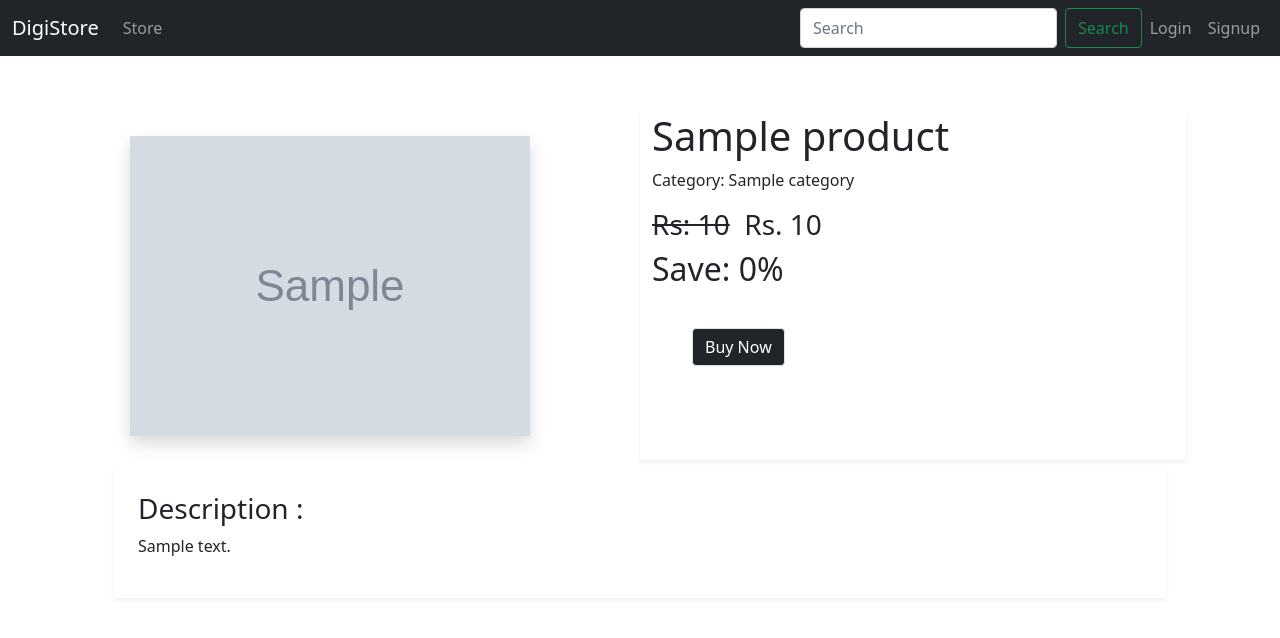
After one commit to shivamsharmass/DiGi_Notes, a Django app: a page that uses diginotes/store/templates/store/base.html in a window 1280 px wide. The commit adds this page. Shown: the top 638 px of the page. Run offline with Django 3.2, Linux system fonts and the light colour scheme; tables that the repository leaves empty hold one stand-in row (values such as "Sample post"); grey boxes marked "Sample" are stand-in pictures.

Commit message:
Added logout, and many more features

```diff
--- a/diginotes/store/templates/store/base.html
+++ b/diginotes/store/templates/store/base.html
@@ -7,7 +7,14 @@
     <meta name="viewport" content="width=device-width, initial-scale=1.0">
     <title>{% block title %}{% endblock %}</title>
     <script src="https://cdn.jsdelivr.net/npm/bootstrap@5.0.2/dist/js/bootstrap.bundle.min.js" integrity="sha384-MrcW6ZMFYlzcLA8Nl+NtUVF0sA7MsXsP1UyJoMp4YLEuNSfAP+JcXn/tWtIaxVXM" crossorigin="anonymous"></script>
-</head>
+
+    <style>
+      .display-5{
+        font-size: 40px;
+        font-weight: 400;
+      }
+    </style>
+  </head>
 <body>
     <!-- Header start -->
     <nav class="navbar navbar-expand-lg navbar-dark bg-dark">
@@ -30,15 +37,18 @@
                     <input class="form-control me-2" type="search" placeholder="Search" aria-label="Search" name="search" id="search">
                     <button class="btn btn-outline-success" type="submit">Search</button>
                 </form>
-                <li class="nav-item">
-                  <a class="nav-link" href="/logout">Logout</a>
-                </li>
+              {% if request.user.is_authenticated %}
+              <li class="nav-item">
+                <a class="nav-link" href="/logout">Logout</a>
+              </li>
+              {% else %}
               <li class="nav-item">
                 <a class="nav-link" href="/login">Login</a>
               </li>
               <li class="nav-item">
                 <a class="nav-link" href="/signup">Signup</a>
               </li>
+              {% endif %}
             </ul>
 
 
--- /dev/null
+++ b/diginotes/store/templates/store/product_detail.html
@@ -0,0 +1,38 @@
+{% extends 'store/base.html' %}
+{% load store_tags %}
+{% block content %}
+
+<br>
+<div class="container">
+    <div class="mt-2 p-4">
+
+        <!-- row -->
+        <div class="row">
+            <!-- div  col 1 for image-->
+            <div class="col">
+                <div class="p-4">
+                    <img class="img-fluid shadow" src="{{product.thumbnail.url}}" alt="">
+                </div>
+            </div>
+
+            <!-- copl 2 for details  -->
+            <div class="col shadow-sm">
+                <h2 class="display-5">{{product.name}}</h2>
+                <p>Category: {{product.category}}</p>
+                <h3><del>Rs: {{product.price}}</del> &nbsp;Rs. {% sale_price product.price product.discount %}</h3>
+                <h2>Save: {{product.discount}}%</h2>
+                <div class="m-4 p-3">
+                    <a href="/product/{{product.slug}}" class="btn border btn-dark btn-block m-0">Buy Now</a>
+                  </div>
+            </div>
+        </div>
+        <div class="mt-2">
+            <div class="m-2 p-4 shadow-sm">
+                <h3>Description : </h3>
+                <p>{{product.description}}</p>
+            </div>
+        </div>
+    </div>
+</div>
+
+{% endblock %}
--- a/diginotes/store/templatetags/store_tags.py
+++ b/diginotes/store/templatetags/store_tags.py
@@ -6,3 +6,17 @@ register = template.Library()
 @register.simple_tag()
 def sale_price(price, discount):
     return floor(price - (price * discount * 0.01))
+
+@register.simple_tag
+def get_active_class(active_category, category):
+    if active_category is None and category == '':
+        return ' active'
+
+    if active_category is None:
+        return ''
+
+    if int(active_category) == category:
+        return ' active'
+
+    if int(active_category) != category:
+        return ''
--- a/diginotes/store/urls.py
+++ b/diginotes/store/urls.py
@@ -15,19 +15,20 @@ Including another URLconf
 """
 from django.contrib import admin
 from django.urls import path , include
-from .views.home import home, about, contactus, enquiry, search
-from .views.auth import  SignupView, LoginView
+from .views.home import HomeView, about, contactus, enquiry, search
+from .views.auth import  SignupView, LoginView, logout_view
+from .views.details import ProductDetailView
 
 urlpatterns = [
 
-    path('', home, name='home'),
+    path('', HomeView.as_view(), name='home'),
     path('about', about),
     path('contact-us', contactus),
     path('enquiry', enquiry),
     path('search', search, name='search'),
     path('signup', SignupView.as_view()),
-    path('login', LoginView.as_view()),
-
-
+    path('login', LoginView.as_view(), name='login'),
+    path('logout', logout_view, name='logout'),
+    path('product/<str:slug>', ProductDetailView.as_view()),
 
 ]
--- a/diginotes/store/views/auth.py
+++ b/diginotes/store/views/auth.py
@@ -1,6 +1,6 @@
 from django.shortcuts import render, HttpResponse, redirect
 from django.contrib.auth.forms import UserCreationForm, AuthenticationForm
-from django.contrib.auth import authenticate, login
+from django.contrib.auth import authenticate, login, logout
 from django.views.generic import FormView
 from django.views import View
 #from django.views import View
@@ -122,3 +122,7 @@ class LoginView(FormView):
         user = authenticate(username=username, password=password)
         login(self.request, user)
         return super().form_valid(form)
+
+def logout_view(request):
+    request.session.clear()
+    return redirect('login')
--- /dev/null
+++ b/diginotes/store/views/details.py
@@ -0,0 +1,23 @@
+from django .shortcuts import HttpResponse, render
+from store.models import Product
+from django.views.generic import DetailView
+
+# def product_detail_view(request, slug):
+#     product = Product.objects.get(slug=slug)
+#     context = {
+#         'product' : product
+#     }
+#     return render(request, template_name='store/product_detail.html', context=context)
+#
+'''
+class ProductDetailView(View):
+    def get(self, request, slug):
+        product = Product.objects.get(slug=slug)
+        context = {
+            'product' : product
+        }
+        return render(request, template_name='store/product_detail.html', context=context)
+'''
+
+class ProductDetailView(DetailView):
+    model=Product
```
Also changed, not shown: diginotes/store/templates/store/index.html (+13 -7 lines), diginotes/store/views/home.py (+20 -6 lines), diginotes/media/products/thumbnails/900044833.jpg (added), 1 other file.
